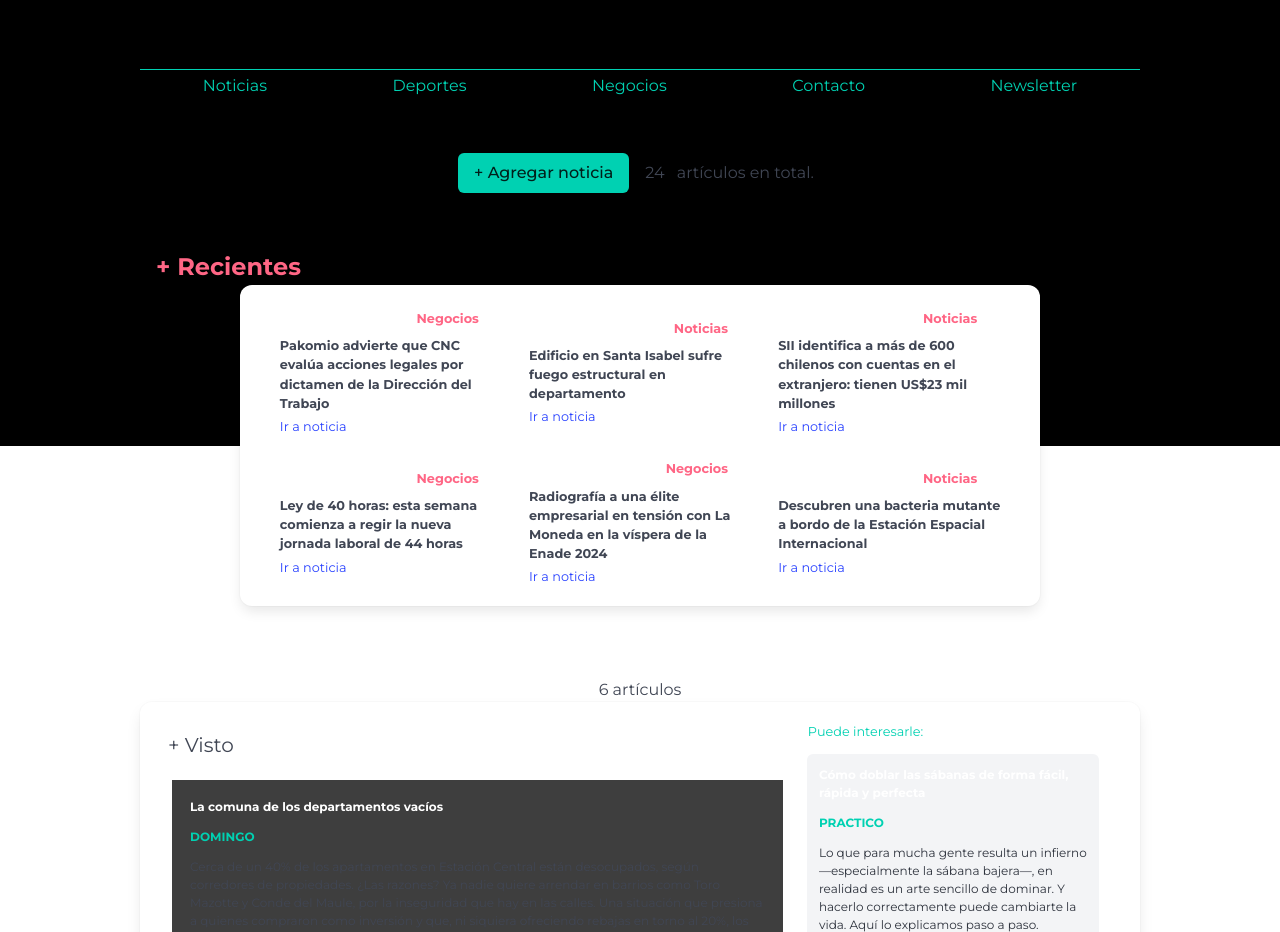
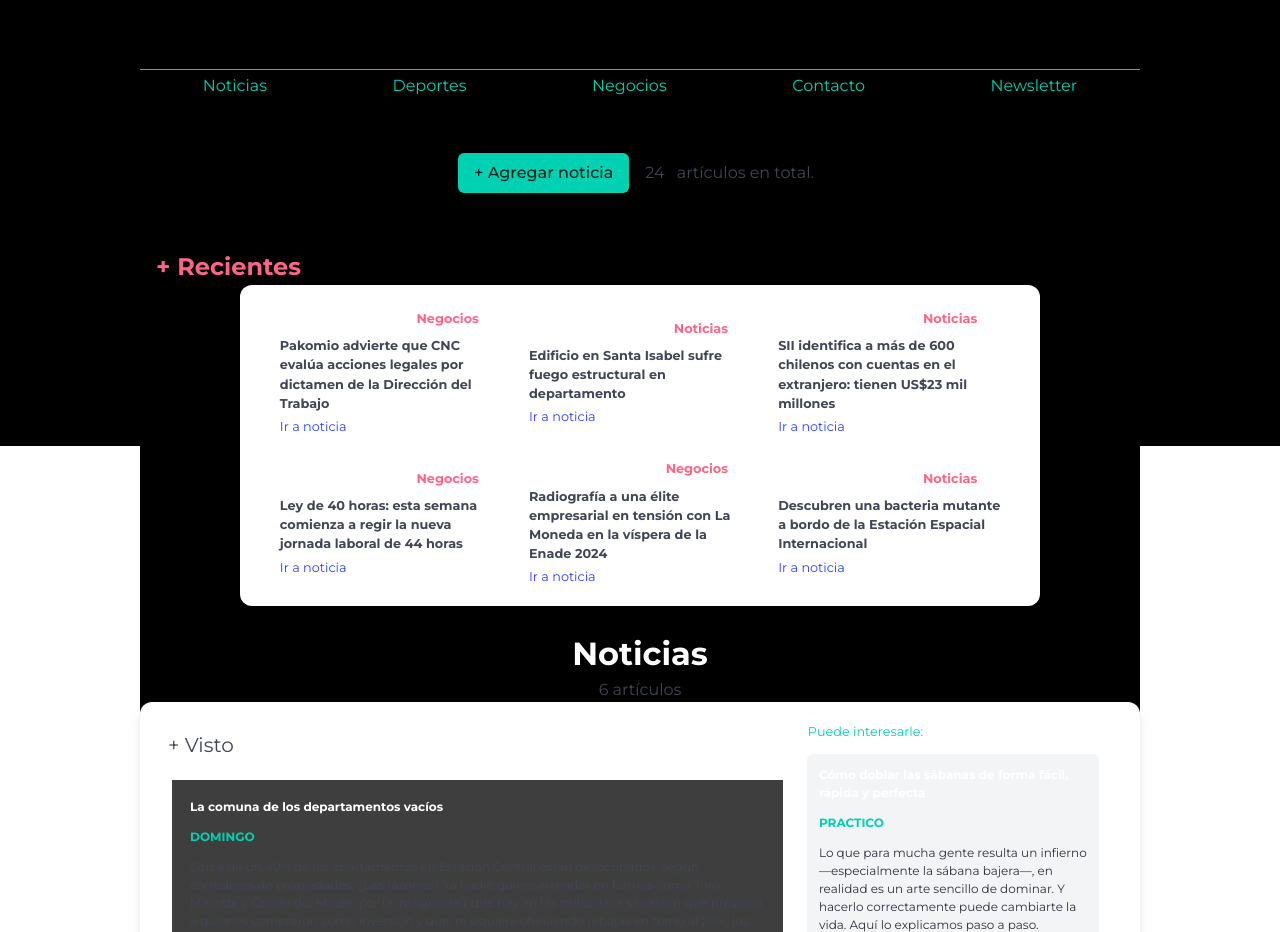
Before and after one commit to zwiva/aiep_exercises, a website: page index.html in a window 1280 px wide. Shown: the part 354-1286 px from the top of the page. Drawn offline with nearby package versions, Linux system fonts and the light colour scheme.

Commit message:
fix fondo oscuro

```diff
--- a/index.html
+++ b/index.html
@@ -67,7 +67,7 @@
     </section>
 
     <!-- noticias -->
-    <main>
+    <main style="background-color: black;">
         <!-- Agregar noticia -->
         <div class="main__btn-add m-5">
             <button onclick="showFormAddArticle()" class="button is-primary">+ Agregar noticia</button>
--- a/style.css
+++ b/style.css
@@ -33,7 +33,6 @@ main {
     flex-wrap: wrap;
 }
 
-
 .main__section--spotlight {
     width: 100%;
     font-size: 0.8em;
@@ -48,6 +47,7 @@ main {
     .main__section {
         flex-wrap: nowrap;
     }
+
     .main__section--spotlight {
         width: 80%;
     }
```
